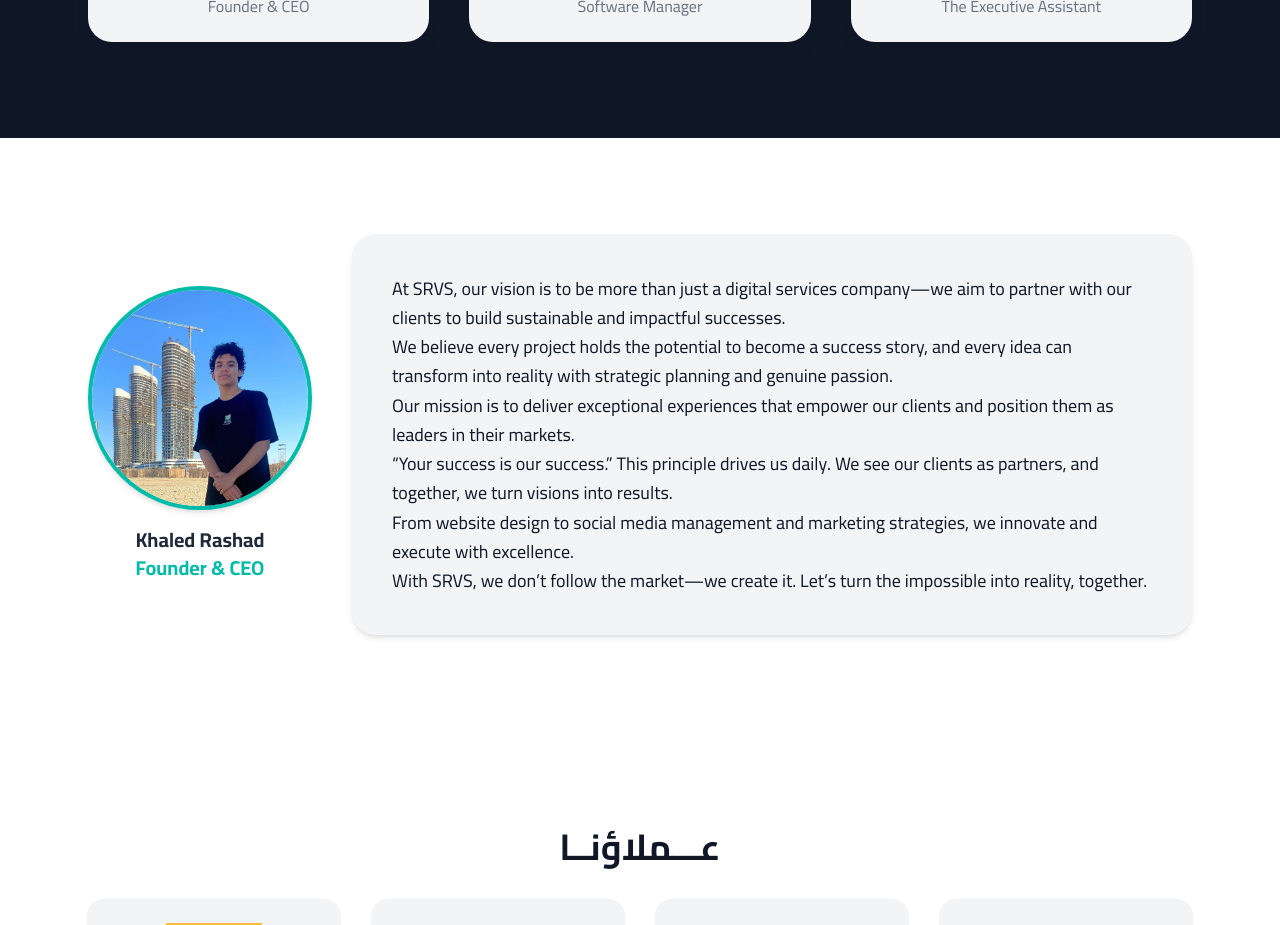
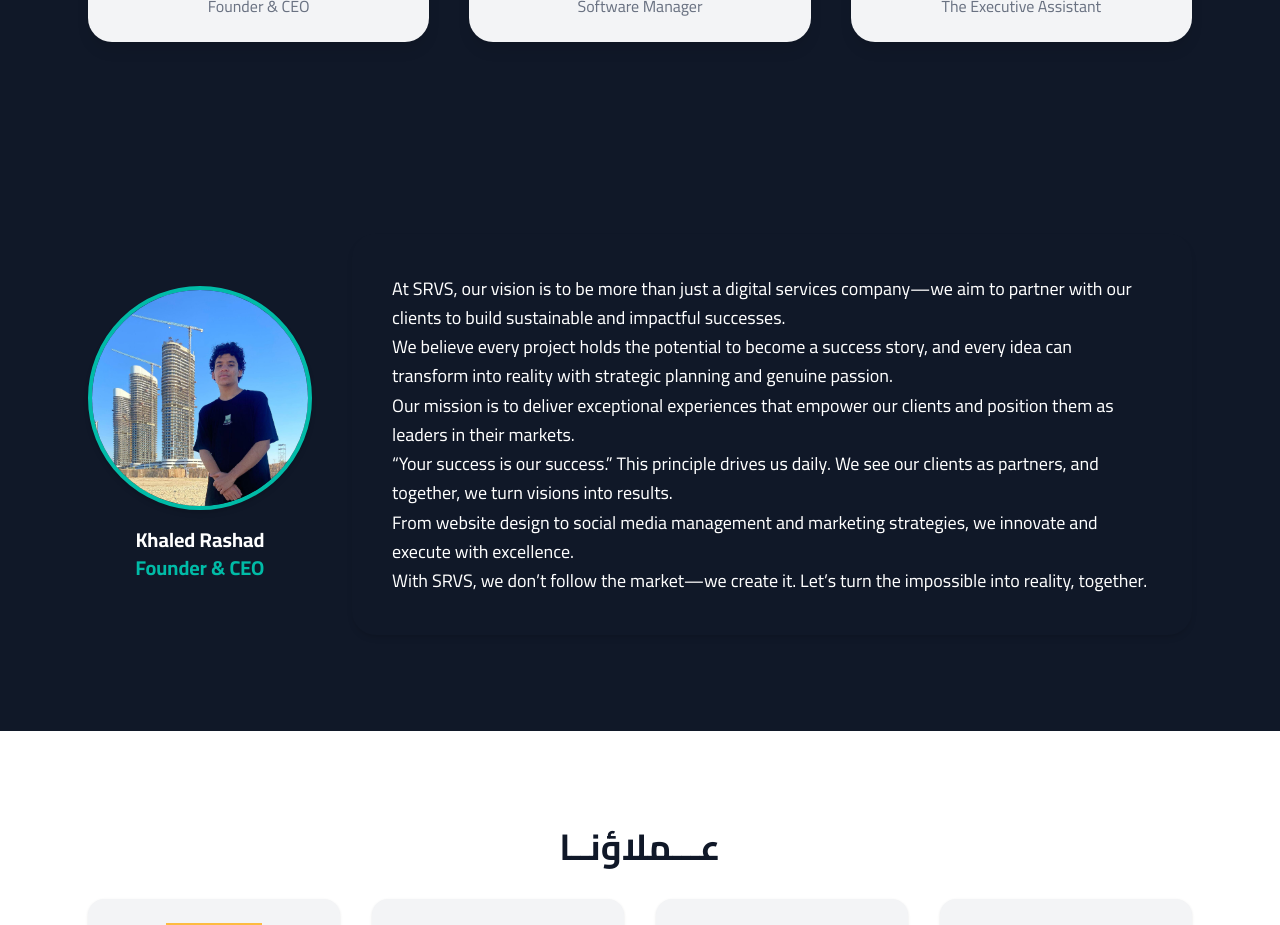
Before and after one commit to mohamed-engineer/srvs-app, a Next.js app: page / in a window 1280 px wide. Shown: the part 2780-3705 px from the top of the page. Built offline with nearby package versions, Linux system fonts and the light colour scheme.

Commit message:
Update textFromCEO.tsx

```diff
--- a/src/app/components/textFromCEO.tsx
+++ b/src/app/components/textFromCEO.tsx
@@ -53,7 +53,7 @@
   return (
     <section
       ref={sectionRef}
-      className="py-24 bg-white dark:bg-gray-900 transition-colors duration-500"
+      className="py-24 bg-gray-900 transition-colors duration-500"
     >
       <div className="max-w-6xl mx-auto px-6 flex flex-col md:flex-row items-center gap-10">
         {/* صورة المؤسس */}
@@ -67,7 +67,7 @@
               className="w-full h-full object-cover"
             />
           </div>
-          <h3 className="text-xl font-semibold text-gray-800 dark:text-white text-center">
+          <h3 className="text-xl font-semibold text-white text-center">
             Khaled Rashad
             <br />
             <span className="text-teal-500">Founder & CEO</span>
@@ -75,7 +75,7 @@
         </div>
 
         {/* صندوق النص */}
-        <div className="flex-1 bg-gray-100 dark:bg-gray-800 p-6 md:p-10 rounded-3xl shadow-md text-gray-900 dark:text-white font-medium text-lg leading-relaxed relative">
+        <div className="flex-1bg-gray-800 p-6 md:p-10 rounded-3xl shadow-md text-white font-medium text-lg leading-relaxed relative">
           <div className="whitespace-pre-wrap">{text}</div>
           {index < fullText.length && startTyping && (
             <span className="absolute bottom-4 right-4 w-1 h-6 bg-teal-500 animate-pulse"></span>
```
